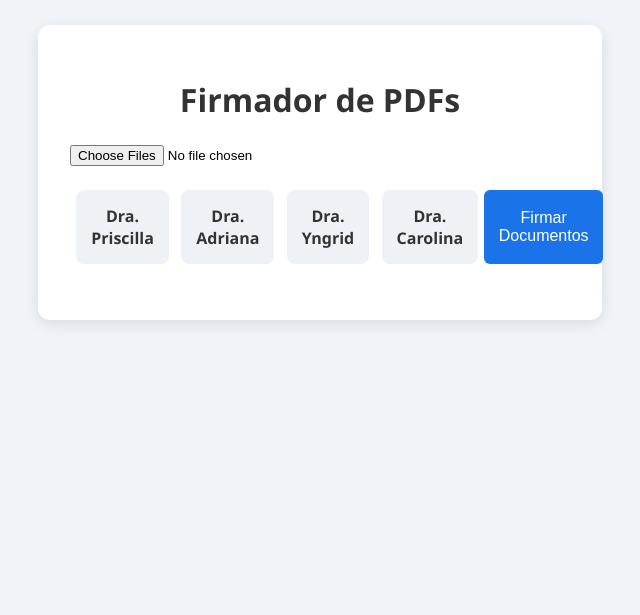
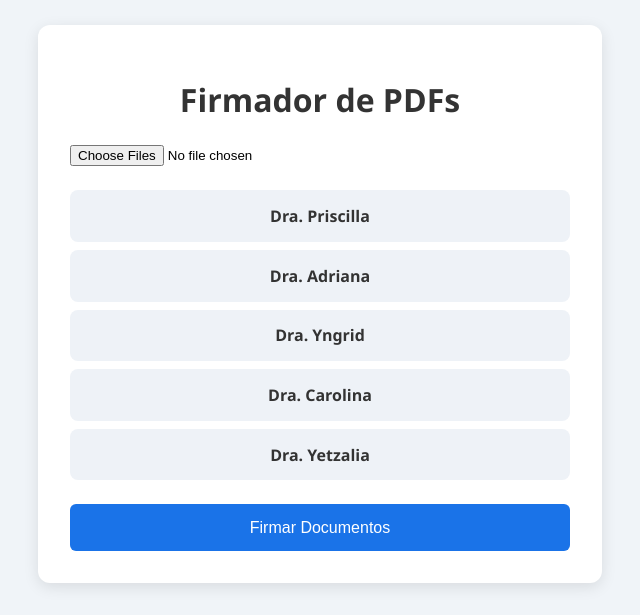
Before and after one commit to jmirandal1994/firmador_cardiohome, a Flask app: page / in a window 1280 px wide. Shown: the part 231-846 px from the top of the page, without its empty margins (320-960 px from the left). Before the commit the page ends 555 px from the top, so only its background shows below. Run offline with Flask 3, Linux system fonts and the light colour scheme.

Commit message:
Update index.html

```diff
--- a/templates/index.html
+++ b/templates/index.html
@@ -37,18 +37,19 @@
         }
         .radio-group {
             display: flex;
+            flex-wrap: wrap;
             justify-content: space-between;
+            gap: 0.5rem;
             margin-bottom: 1.5rem;
         }
         .radio-option {
-            flex: 1;
+            flex: 1 1 45%;
             background: #eef2f7;
             border: 2px solid transparent;
             border-radius: 8px;
             text-align: center;
             padding: 0.8rem;
             cursor: pointer;
-            margin: 0 0.4rem;
             transition: 0.3s;
         }
         .radio-option input[type="radio"] {
@@ -104,6 +105,11 @@
                     <input type="radio" id="carolina" name="doctora" value="carolina">
                     <label for="carolina">Dra. Carolina</label>
                 </div>
+                <div class="radio-option">
+                    <input type="radio" id="yetzalia" name="doctora" value="yetzalia">
+                    <label for="yetzalia">Dra. Yetzalia</label>
+                </div>
+            </div>
 
             <button type="submit">Firmar Documentos</button>
         </form>
```
